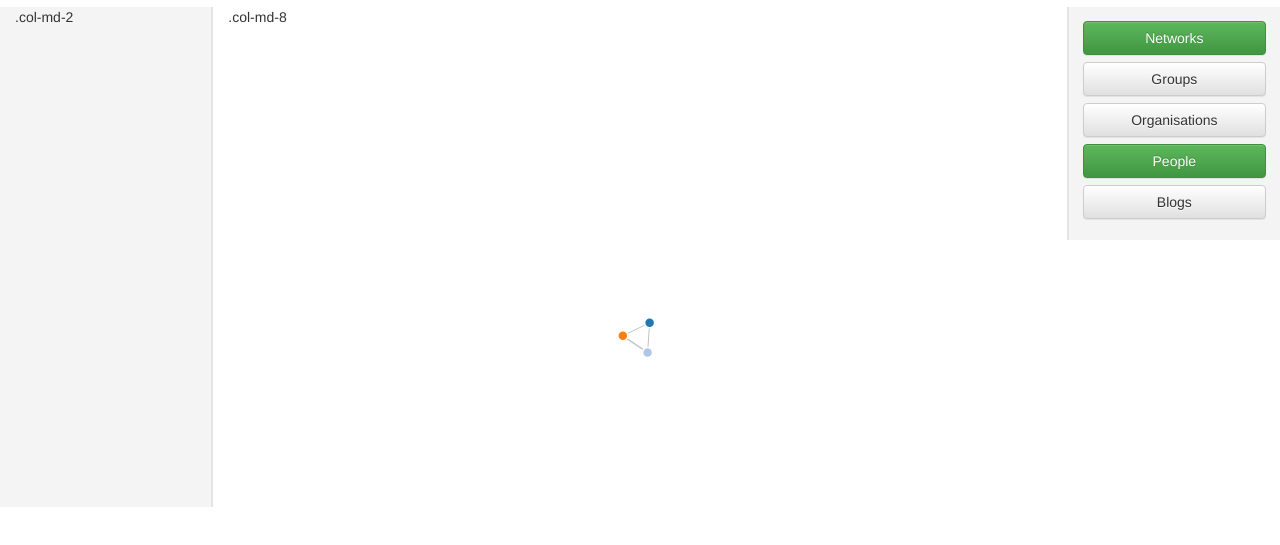
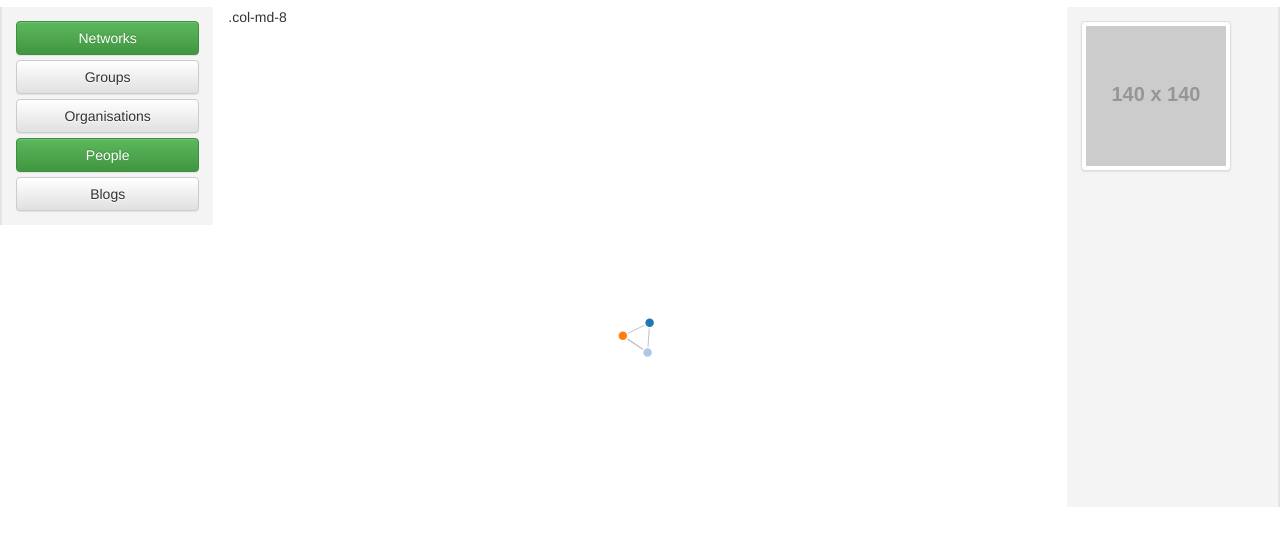
Before and after one commit to duncanol/fedex-visualization, a plain HTML site: page connectme.html in a window 1280 px wide. Shown: the part 63-608 px from the top of the page. Drawn offline with Linux system fonts and the light colour scheme; placeholder pictures from the web are drawn by us.

Commit message:
Layout updates

```diff
--- a/connectme.html
+++ b/connectme.html
@@ -18,14 +18,18 @@
 
 		<div class="container-fluid">
 			<div class="row">
-				<div class="col-md-2 container-info-panel">.col-md-2</div>
-				<div class="col-md-8">.col-md-8</div>
-				<div class="col-md-2 container-toggle-panel">
-					<button class="btn btn-success">Networks</button>
-					<button class="btn btn-default">Groups</button>
-					<button class="btn btn-default">Organisations</button>
-					<button class="btn btn-success">People</button>
-					<button class="btn btn-default">Blogs</button>
+				<div class="col-md-2 col-xs-12 container-toggle-panel">
+					<button class="btn btn-success btn-block">Networks</button>
+					<button class="btn btn-default btn-block">Groups</button>
+					<button class="btn btn-default btn-block">Organisations</button>
+					<button class="btn btn-success btn-block">People</button>
+					<button class="btn btn-default btn-block">Blogs</button>
+				</div>
+				<div class="col-md-8 col-xs-12 container-central">.col-md-8</div>
+				<div class="col-md-2 col-xs-12 container-info-panel">
+
+					<img src="http://placehold.it/140x140" alt="..." class="img-thumbnail">
+
 				</div>
 			</div>
 		</div>
--- a/sass/components/_structure.scss
+++ b/sass/components/_structure.scss
@@ -4,20 +4,19 @@
 	left: 0;
 }
 
+.container-central{
+	min-height: 400px;
+}
+
 .container-info-panel{
 	border-right: 2px solid $gray;
 	min-height: 500px;
 	background-color: transparentize($gray, .6);
+	padding: 1em;
 }
 
 .container-toggle-panel{
 	border-left: 2px solid $gray;
 	background-color: transparentize($gray, .6);
 	padding: 1em;
-
-	.btn{
-		width: 100%;
-		margin-bottom: 0.5em;
-		display: block;
-	}
 }
```
Also changed, not shown: stylesheets/screen.css.
